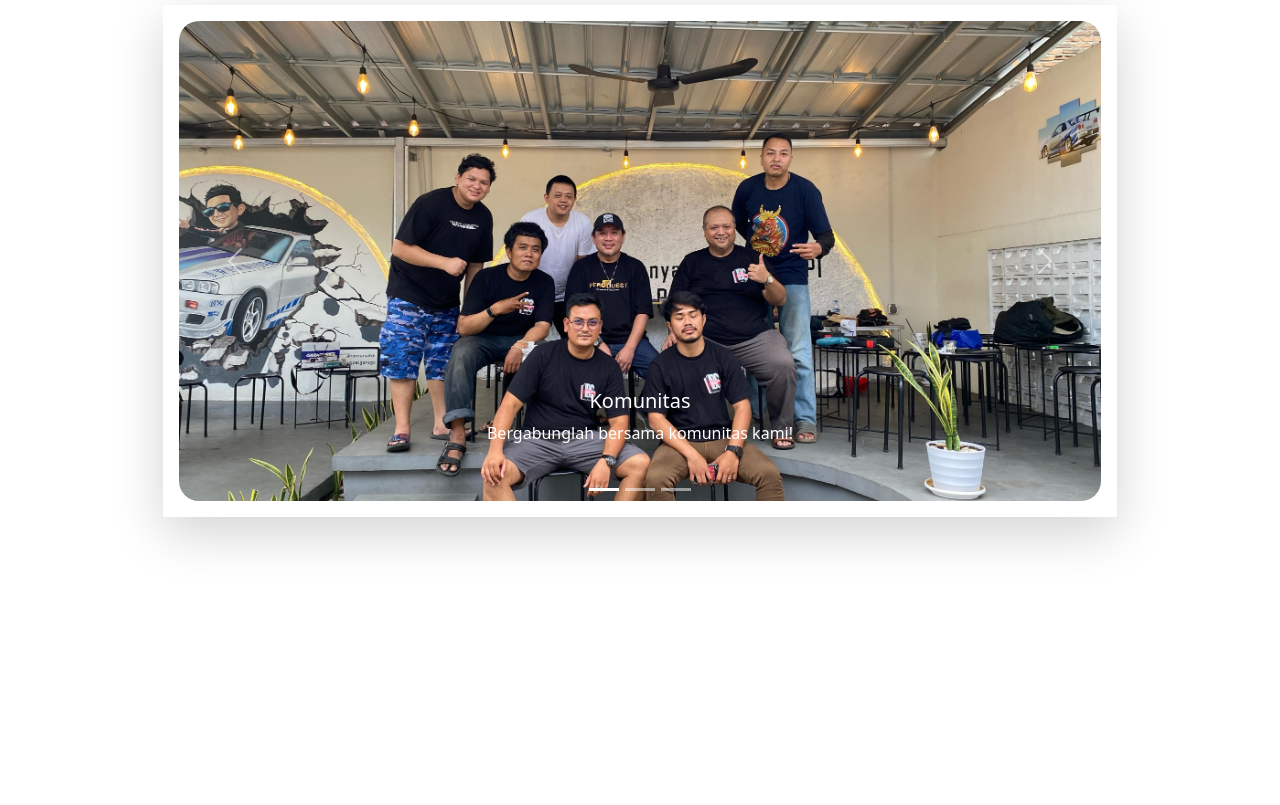
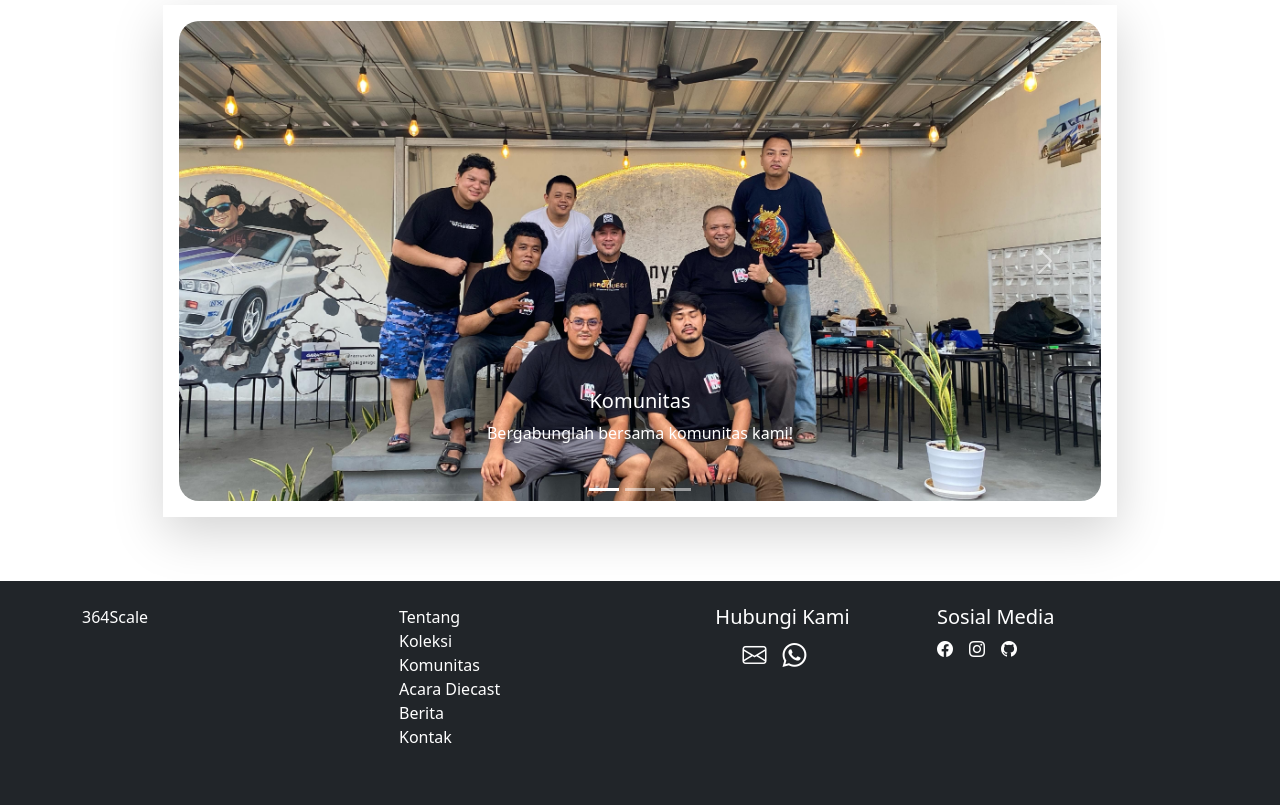
Before and after one commit to Nafa369/Laandingpage-364Scale-bootstrap, a plain HTML site: page index.html in a window 1280 px wide. Shown: the part 451-1256 px from the top of the page. Before the commit the page ends 1032 px from the top, so only its background shows below. Drawn offline with nearby package versions, Linux system fonts and the light colour scheme.

Commit message:
update footer 27 Juli 2025

```diff
--- a/index.html
+++ b/index.html
@@ -3,14 +3,18 @@
 <head>
     <meta charset="UTF-8">
     <meta name="viewport" content="width=device-width, initial-scale=1.0">
+    <!-- cdn bootstrap -->
     <link href="https://cdn.jsdelivr.net/npm/bootstrap@5.3.7/dist/css/bootstrap.min.css" rel="stylesheet" integrity="sha384-LN+7fdVzj6u52u30Kp6M/trliBMCMKTyK833zpbD+pXdCLuTusPj697FH4R/5mcr" crossorigin="anonymous">
+    <!-- CSS -->
     <link rel="stylesheet" href="style/styles.css">
+    <!-- cdn icon pack -->
+    <link rel="stylesheet" href="https://cdn.jsdelivr.net/npm/bootstrap-icons@1.11.1/font/bootstrap-icons.css">
     <title>364scale</title>
 </head>
 
 <body>
     <!-- Navbar -->
-     <nav class="navbar bg-dark navbar-dark navbar-expand-lg sticky-top py-2">
+     <nav class="navbar bg-dark navbar-dark navbar-expand-lg sticky-top py-2 z-3">
         <div class="container">
             <a href="#" class="navbar-brand fw-bolder">364Scale</a>
             <!-- hamburger -->
@@ -47,9 +51,9 @@
         </div>
      </nav>
      <!-- hero section -->
-      <section class="bg-dark text-white py-5">
+      <section class="bg-black bg-gradient text-white py-5">
         <div class="container">
-            <div class="class row align-items-center">
+            <div class="row align-items-center">
                 <!-- text -->
                  <div class="col-md-6 mb-4 mb-md-0">
                     <h1 class="fw-bold fs-1 text-white fade-in-on-scroll">Selamat datang di 364Scale</h1>
@@ -103,6 +107,50 @@
             </button>
         </div>
         </section>
+        <footer class="bg-dark text-white py-4">
+            <div class="container">
+                <div class="row">
+                    <!-- kolom logo dan nama web -->
+                    <div class="col-lg-3 mb-4">
+                        <div class="d-flex align-items-center">
+                            <img src="" alt="">
+                            <span>364Scale</span>
+                        </div>
+                    </div>
+                    <!-- kolom tombol cepat -->
+                     <div class="col-md-3 mb-3">
+                        <div id="tombol-cepat">
+                            <ul>
+                                <li><a href="#">Tentang</a></li>
+                                <li><a href="#">Koleksi</a></li>
+                                <li><a href="#">Komunitas</a></li>
+                                <li><a href="#">Acara Diecast</a></li>
+                                <li><a href="#">Berita</a></li>
+                                <li><a href="#">Kontak</a></li>
+                            </ul>
+                        </div>
+                     </div>
+                    <!-- kolom kontak -->
+                    <div class="col-lg-3 col-md-4 mb-3">
+                        <h5 class="fw-medium text-center">Hubungi Kami</h5>
+                        <div class="d-flex justify-content-center">
+                            <a href="mailto:imamulhunafa.kmj@gmail.com" target="_blank"><i class="bi bi-envelope me-3 text-white fs-4"></i></a>
+                            <a href="wa.me/089652401784" target="_blank"><i class="bi bi-whatsapp me-3 text-white fs-4"></i></a>
+                        </div>
+                    </div>
+                    <!-- kolom sosial media -->
+                    <div class="col-lg-3 col-md-4 mb-3">
+                        <h5 class="fw-medium">Sosial Media</h5>
+                        <div class="d-flex">
+                            <a href="#" class="text-white me-3"><i class="bi bi-facebook"></i></a>
+                            <a href="#" class="text-white me-3"><i class="bi bi-instagram"></i></a>
+                            <a href="#" class="text-white me-3"><i class="bi bi-github"></i></a>
+                        </div>
+                    </div>
+                </div>
+            </div>
+        </footer>
+        <!-- cdn js bootstrap -->
      <script src="https://cdn.jsdelivr.net/npm/@popperjs/core@2.11.8/dist/umd/popper.min.js" integrity="sha384-I7E8VVD/ismYTF4hNIPjVp/Zjvgyol6VFvRkX/vR+Vc4jQkC+hVqc2pM8ODewa9r" crossorigin="anonymous"></script>
     <script src="https://cdn.jsdelivr.net/npm/bootstrap@5.3.7/dist/js/bootstrap.min.js" integrity="sha384-7qAoOXltbVP82dhxHAUje59V5r2YsVfBafyUDxEdApLPmcdhBPg1DKg1ERo0BZlK" crossorigin="anonymous"></script>
     <script src="javascript/script.js"></script>
--- a/style/styles.css
+++ b/style/styles.css
@@ -30,3 +30,15 @@
     transform: scale(1.1);
     text-shadow: 0 0 5px #ffc107, 0 0 5px #ffc107;
 }
+#tombol-cepat a{
+    color: white;
+    text-decoration: none;
+}
+#tombol-cepat ul{
+    list-style: none;
+}
+
+#btn a:hover{
+    border: 1px solid #ffc107;
+    background-color: black;
+}
```
